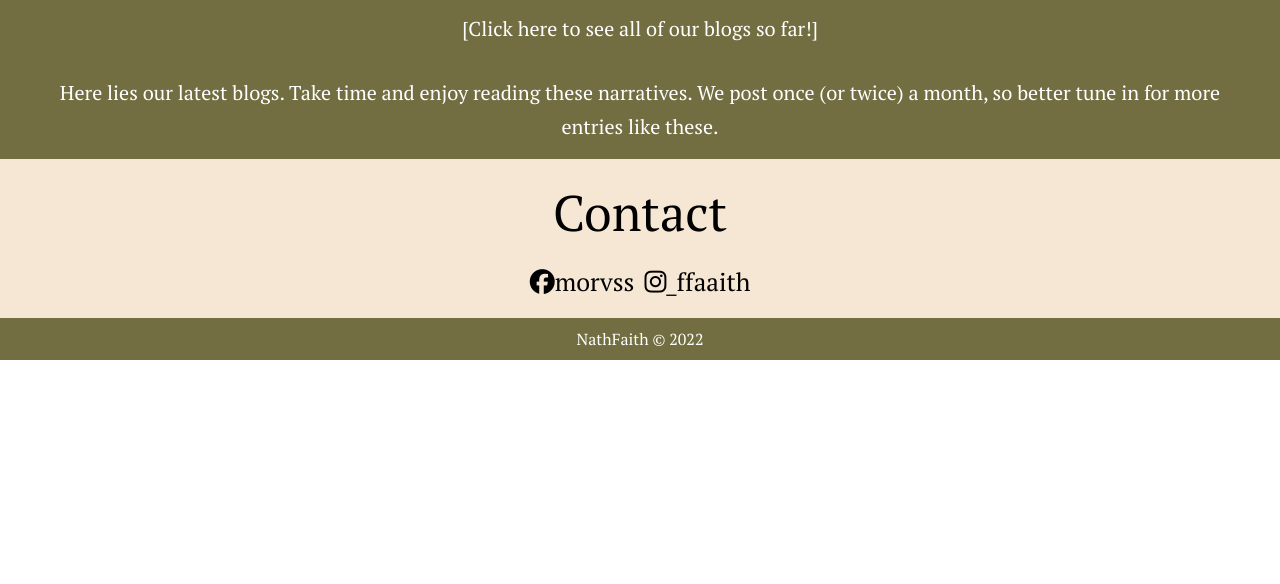
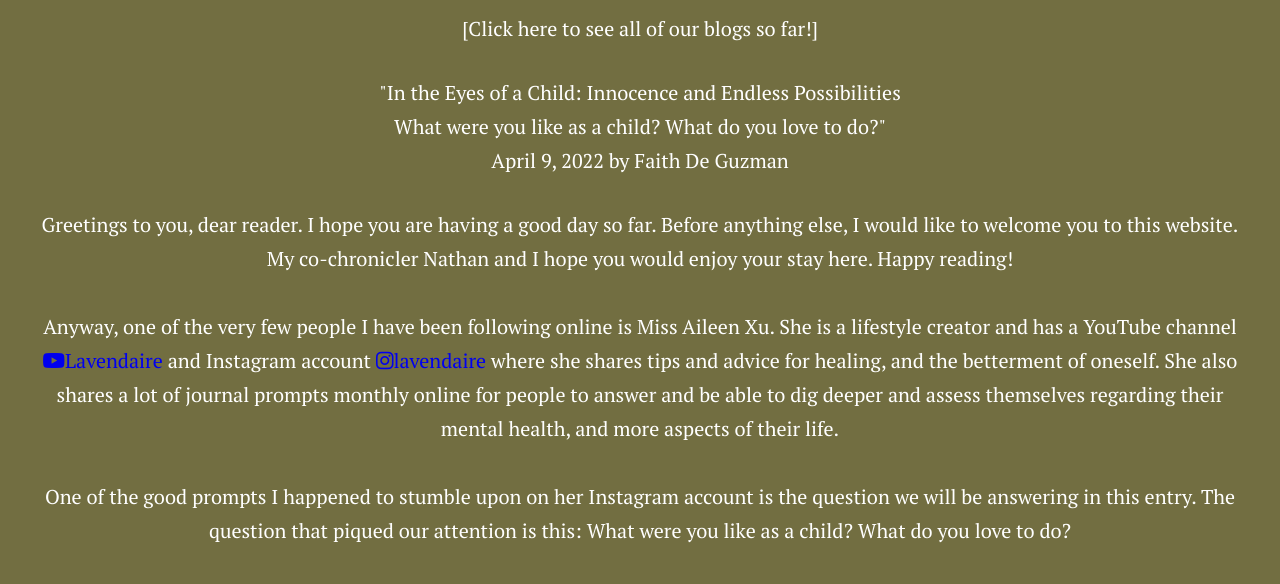
Before and after one commit to xycommission/NFblogs, a plain HTML site: page index.html in a window 1280 px wide. Shown: the part 1450-2034 px from the top of the page. Before the commit the page ends 1810 px from the top, so only its background shows below. Drawn offline with Linux system fonts and the light colour scheme.

Commit message:
new blog

```diff
--- a/index.html
+++ b/index.html
@@ -80,9 +80,50 @@
                 <a href="blogs.html" target="_blank">[Click here to see all of our blogs so far!]</a>
             </p>
             <p>
-                Here lies our latest blogs. Take time and enjoy reading these narratives. We post once (or twice) a
-                month, so better tune in for more entries like these.
+                "In the Eyes of a Child: Innocence and Endless Possibilities
+                <br>What were you like as a child? What do you love to do?" <br>
+                April 9, 2022 by Faith De Guzman
             </p>
+            <p class="blog">
+                Greetings to you, dear reader. I hope you are having a good day so far. Before anything else, I would
+                like to welcome you to this website. My co-chronicler Nathan and I hope you would enjoy your stay here.
+                Happy reading! <br><br>
+
+                Anyway, one of the very few people I have been following online is Miss Aileen Xu. She is a lifestyle
+                creator and has a YouTube channel <a href="https://www.youtube.com/c/Lavendaire" target="_blank"><i
+                        class="fa-brands fa-youtube"></i>Lavendaire</a> and Instagram account <a href="https://www.instagram.com/lavendaire/" target="_blank"><i
+                            class="fa-brands fa-instagram"></i>lavendaire</a> where she
+                shares tips
+                and advice for healing, and the betterment of oneself. She also shares a lot of journal prompts monthly
+                online for people to answer and be able to dig deeper and assess themselves regarding their mental
+                health, and more aspects of their life. <br><br>
+
+                One of the good prompts I happened to stumble upon on her Instagram account is the question we will be
+                answering in this entry. The question that piqued our attention is this: What were you like as a child?
+                What do you love to do? <br><br>
+                <img src="images/lavendaire.png" alt=""> <br><br>
+
+                "Ever since I was a child, I am a dreamer who dreams big dreams. The child Faith always wants to do
+                more.
+                The child Faith always wants to prove to people that she can do different awesome things. She was always
+                dreaming with her eyes wide open. And, if you ask her what she's dreaming now, she would answer that she
+                wants to be a lawyer, an artist, a detective, a journalist, an author, a performer, and everything she
+                could be just to make her loved ones so proud of her. <br><br>
+
+                As her older self, I hope and promise to make her happy one day. I promise to make the younger Faith
+                happy by making all her dreams—no matter how twisted or impossible it may seem—come true. I will give my
+                younger self the happiness she deserves. I will make her proud someday." <br><br>
+
+                I guess you could see that my younger self used to have her head up in the clouds. This must be the
+                effect of sticking your nose in books rather than playing with your playmates sometimes. I became so
+                imaginative HAHAHAHA. How about you? What were you like as a child? Were you like me? A dreamer?
+                <br><br>
+
+                See you in the next entry. Be safe, everyone! <br><br>
+
+                q.e.d.
+            </p>
+            <br></br>
         </section>
         <section id="Contact">
             <header>Contact</header>
```
